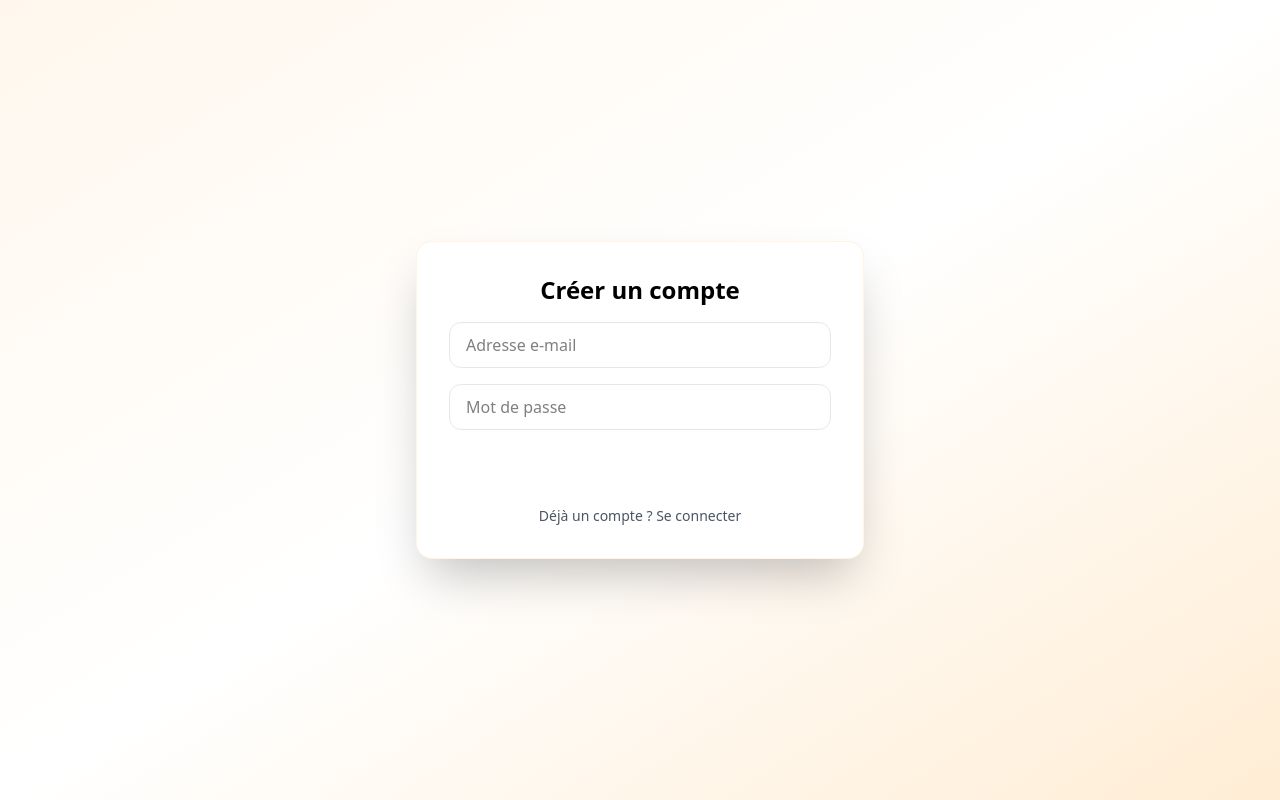
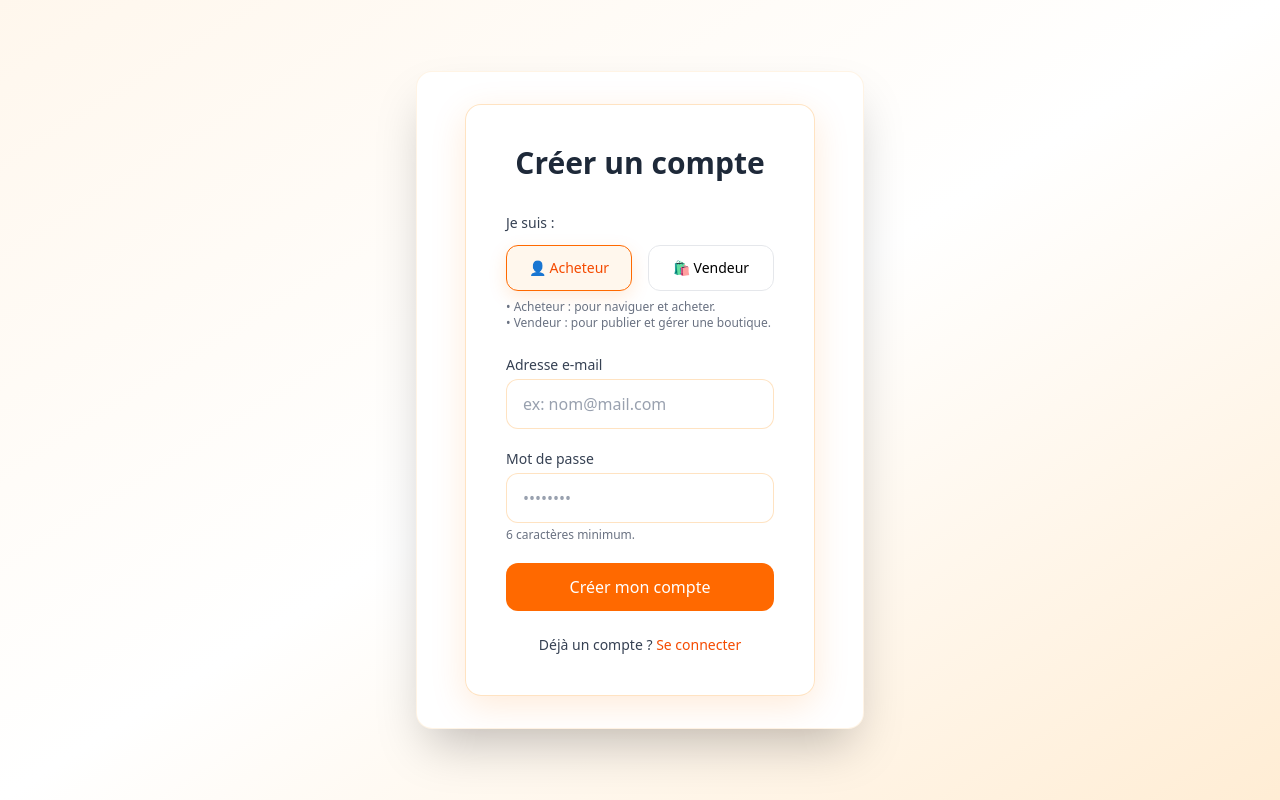
Before and after one commit to antaseck27/Market-mini, a React (Vite) app: page /register in a window 1280 px wide. Built offline with nearby package versions, Linux system fonts and the light colour scheme.

Commit message:
add modification /auth

```diff
--- a/src/pages/auth/Login.jsx
+++ b/src/pages/auth/Login.jsx
@@ -1,19 +1,131 @@
-import { Link } from "react-router-dom";
+// import { Link } from "react-router-dom";
 
-export default function Login(){
+// export default function Login(){
+//   return (
+//     <>
+//       <h1 className="text-2xl font-bold mb-4 text-center">Connexion</h1>
+//       <form className="grid gap-4">
+//         <input className="w-full rounded-xl border border-gray-200 px-4 py-2.5 outline-none focus:ring-2 focus:ring-brand-orange" placeholder="Adresse e-mail" />
+//         <input className="w-full rounded-xl border border-gray-200 px-4 py-2.5 outline-none focus:ring-2 focus:ring-brand-orange" placeholder="Mot de passe" type="password" />
+//         <button className="inline-flex items-center justify-center w-full rounded-xl bg-brand-orange text-white py-2.5 font-medium hover:opacity-90 transition">
+//           Se connecter
+//         </button>
+//       </form>
+//       <p className="text-sm text-gray-600 mt-4 text-center">
+//         Pas de compte ? <Link className="text-brand-orange font-medium" to="/register">Créer un compte</Link>
+//       </p>
+//     </>
+//   );
+// }
+
+
+import { useState } from "react";
+import { Link, useLocation, useNavigate } from "react-router-dom";
+// 🔐 Décommente quand Firebase sera installé et configuré
+// import { signInWithEmailAndPassword } from "firebase/auth";
+// import { auth } from "../../firebase";
+
+export default function Login() {
+  const [email, setEmail] = useState("");
+  const [pwd, setPwd] = useState("");
+  const [loading, setLoading] = useState(false);
+  const [err, setErr] = useState("");
+  const nav = useNavigate();
+  const loc = useLocation();
+  const from = loc.state?.from?.pathname || "/";
+
+  const onSubmit = async (e) => {
+    e.preventDefault();
+    setErr("");
+    setLoading(true);
+
+    try {
+      // 🔐 Version Firebase (quand prêt) :
+      // await signInWithEmailAndPassword(auth, email, pwd);
+
+      // 👉 Version sans backend (simulation)
+      await new Promise((r) => setTimeout(r, 600));
+
+      nav(from, { replace: true });
+    } catch (e) {
+      setErr("Identifiants invalides. Merci de réessayer.");
+    } finally {
+      setLoading(false);
+    }
+  };
+
   return (
-    <>
-      <h1 className="text-2xl font-bold mb-4 text-center">Connexion</h1>
-      <form className="grid gap-4">
-        <input className="w-full rounded-xl border border-gray-200 px-4 py-2.5 outline-none focus:ring-2 focus:ring-brand-orange" placeholder="Adresse e-mail" />
-        <input className="w-full rounded-xl border border-gray-200 px-4 py-2.5 outline-none focus:ring-2 focus:ring-brand-orange" placeholder="Mot de passe" type="password" />
-        <button className="inline-flex items-center justify-center w-full rounded-xl bg-brand-orange text-white py-2.5 font-medium hover:opacity-90 transition">
+    <div className="max-w-lg flex items-center justify-center  px-4">
+      <div className="w-full max-w-lg bg-white/95 backdrop-blur-sm rounded-2xl shadow-[0_10px_35px_rgba(255,122,0,0.15)] border border-orange-200/70 p-10">
+        <h1 className="text-3xl font-extrabold text-center mb-8 text-gray-800">
           Se connecter
-        </button>
-      </form>
-      <p className="text-sm text-gray-600 mt-4 text-center">
-        Pas de compte ? <Link className="text-brand-orange font-medium" to="/register">Créer un compte</Link>
-      </p>
-    </>
+        </h1>
+
+        <form onSubmit={onSubmit} className="grid gap-5">
+          <div>
+            <label className="block text-sm font-medium mb-1 text-gray-700">
+              Adresse e-mail
+            </label>
+            <input
+              className="w-full rounded-xl border border-orange-200/70 bg-white px-4 py-3 outline-none focus:ring-2 focus:ring-orange-500 placeholder:text-gray-400 text-gray-700"
+              type="email"
+              placeholder="ex: nom@mail.com"
+              value={email}
+              onChange={(e) => setEmail(e.target.value)}
+              required
+              autoComplete="email"
+            />
+          </div>
+
+          <div>
+            <div className="flex items-center justify-between mb-1">
+              <label className="block text-sm font-medium text-gray-700">
+                Mot de passe
+              </label>
+              <Link
+                to="/reset"
+                className="text-xs text-orange-600 hover:underline"
+              >
+                Mot de passe oublié ?
+              </Link>
+            </div>
+            <input
+              className="w-full rounded-xl border border-orange-200/70 bg-white px-4 py-3 outline-none focus:ring-2 focus:ring-orange-500 placeholder:text-gray-400 text-gray-700"
+              type="password"
+              placeholder="••••••••"
+              value={pwd}
+              onChange={(e) => setPwd(e.target.value)}
+              required
+              autoComplete="current-password"
+            />
+          </div>
+
+          {/* Message d’erreur */}
+          {err && (
+            <p className="text-sm text-red-600 bg-red-50 border border-red-200 rounded-lg px-3 py-2">
+              {err}
+            </p>
+          )}
+
+          <button
+            type="submit"
+            disabled={loading}
+            className="inline-flex items-center justify-center rounded-xl bg-orange-500 text-white px-6 py-3 font-medium hover:opacity-90 transition disabled:opacity-60 disabled:cursor-not-allowed"
+          >
+            {loading ? "Connexion..." : "Se connecter"}
+          </button>
+        </form>
+
+        <p className="text-sm text-center text-gray-700 mt-6">
+          Pas encore de compte ?{" "}
+          <Link
+            to="/register"
+            className="text-orange-600 font-medium hover:underline"
+          >
+            Créer un compte
+          </Link>
+        </p>
+      </div>
+    </div>
   );
 }
--- a/src/pages/auth/Register.jsx
+++ b/src/pages/auth/Register.jsx
@@ -1,19 +1,160 @@
-import { Link } from "react-router-dom";
+// import { Link } from "react-router-dom";
 
-export default function Register(){
+// export default function Register(){
+//   return (
+//     <>
+//       <h1 className="text-2xl font-bold mb-4 text-center">Créer un compte</h1>
+//       <form className="grid gap-4">
+//         <input className="w-full rounded-xl border border-gray-200 px-4 py-2.5 outline-none focus:ring-2 focus:ring-brand-orange" placeholder="Adresse e-mail" />
+//         <input className="w-full rounded-xl border border-gray-200 px-4 py-2.5 outline-none focus:ring-2 focus:ring-brand-orange" placeholder="Mot de passe" type="password" />
+//         <button className="inline-flex items-center justify-center w-full rounded-xl bg-brand-orange text-white py-2.5 font-medium hover:opacity-90 transition">
+//           S’inscrire
+//         </button>
+//       </form>
+//       <p className="text-sm text-gray-600 mt-4 text-center">
+//         Déjà un compte ? <Link className="text-brand-orange font-medium" to="/login">Se connecter</Link>
+//       </p>
+//     </>
+//   );
+// }
+import { useState } from "react";
+import { Link, useNavigate } from "react-router-dom";
+// import { createUserWithEmailAndPassword } from "firebase/auth";
+// import { doc, setDoc, serverTimestamp } from "firebase/firestore";
+// import { auth, db } from "../../firebase";
+
+export default function Register() {
+  const [email, setEmail] = useState("");
+  const [pwd, setPwd] = useState("");
+  const [role, setRole] = useState("buyer");
+  const [loading, setLoading] = useState(false);
+  const [err, setErr] = useState("");
+  const nav = useNavigate();
+
+  const onSubmit = async (e) => {
+    e.preventDefault();
+    setErr("");
+    setLoading(true);
+
+    try {
+      // const cred = await createUserWithEmailAndPassword(auth, email, pwd);
+      // await setDoc(doc(db, "users", cred.user.uid), {
+      //   email,
+      //   role,
+      //   createdAt: serverTimestamp(),
+      // });
+
+      await new Promise((r) => setTimeout(r, 600)); // simulation
+      nav("/");
+    } catch (e) {
+      setErr("Inscription impossible. Vérifie tes informations.");
+    } finally {
+      setLoading(false);
+    }
+  };
+
   return (
-    <>
-      <h1 className="text-2xl font-bold mb-4 text-center">Créer un compte</h1>
-      <form className="grid gap-4">
-        <input className="w-full rounded-xl border border-gray-200 px-4 py-2.5 outline-none focus:ring-2 focus:ring-brand-orange" placeholder="Adresse e-mail" />
-        <input className="w-full rounded-xl border border-gray-200 px-4 py-2.5 outline-none focus:ring-2 focus:ring-brand-orange" placeholder="Mot de passe" type="password" />
-        <button className="inline-flex items-center justify-center w-full rounded-xl bg-brand-orange text-white py-2.5 font-medium hover:opacity-90 transition">
-          S’inscrire
-        </button>
-      </form>
-      <p className="text-sm text-gray-600 mt-4 text-center">
-        Déjà un compte ? <Link className="text-brand-orange font-medium" to="/login">Se connecter</Link>
-      </p>
-    </>
+    // <div className="max-w-lg flex items-center justify-center  px-4">
+    //   <div className="w-full max-w-lg bg-white/95 backdrop-blur-sm rounded-2xl shadow-[0_15px_35px_rgba(255,122,0,0.15)] border border-orange-200/70 p-10">
+    //     <h1 className="text-3xl font-extrabold text-center mb-8 text-gray-800">
+    <div className="max-w-lg flex items-center justify-center  px-4">
+    <div className="w-full max-w-lg bg-white/95 backdrop-blur-sm rounded-2xl shadow-[0_10px_35px_rgba(255,122,0,0.15)] border border-orange-200/70 p-10">
+      <h1 className="text-3xl font-extrabold text-center mb-8 text-gray-800">
+          Créer un compte
+        </h1>
+
+        {/* Sélecteur de rôle */}
+        <div className="mb-6">
+          <div className="text-sm font-medium text-gray-700 mb-3">
+            Je suis :
+          </div>
+          <div className="grid grid-cols-2 gap-4">
+            <button
+              type="button"
+              onClick={() => setRole("buyer")}
+              className={`rounded-xl border px-5 py-3 text-sm font-medium transition-all duration-200
+                ${
+                  role === "buyer"
+                    ? "border-orange-500 bg-orange-50 text-orange-600 shadow-[0_6px_18px_rgba(255,122,0,0.15)]"
+                    : "border-gray-200 hover:border-orange-300 hover:bg-orange-50/40"
+                }`}
+            >
+              👤 Acheteur
+            </button>
+            <button
+              type="button"
+              onClick={() => setRole("seller")}
+              className={`rounded-xl border px-5 py-3 text-sm font-medium transition-all duration-200
+                ${
+                  role === "seller"
+                    ? "border-orange-500 bg-orange-50 text-orange-600 shadow-[0_6px_18px_rgba(255,122,0,0.15)]"
+                    : "border-gray-200 hover:border-orange-300 hover:bg-orange-50/40"
+                }`}
+            >
+              🛍️ Vendeur
+            </button>
+          </div>
+          <p className="mt-2 text-xs text-gray-500">
+            • Acheteur : pour naviguer et acheter. <br />• Vendeur : pour publier et gérer une boutique.
+          </p>
+        </div>
+
+        <form onSubmit={onSubmit} className="grid gap-5">
+          <div>
+            <label className="block text-sm font-medium mb-1 text-gray-700">
+              Adresse e-mail
+            </label>
+            <input
+              className="w-full rounded-xl border border-orange-200/70 bg-white px-4 py-3 outline-none focus:ring-2 focus:ring-orange-500 placeholder:text-gray-400 text-gray-700"
+              placeholder="ex: nom@mail.com"
+              type="email"
+              value={email}
+              onChange={(e) => setEmail(e.target.value)}
+              required
+            />
+          </div>
+
+          <div>
+            <label className="block text-sm font-medium mb-1 text-gray-700">
+              Mot de passe
+            </label>
+            <input
+              className="w-full rounded-xl border border-orange-200/70 bg-white px-4 py-3 outline-none focus:ring-2 focus:ring-orange-500 placeholder:text-gray-400 text-gray-700"
+              placeholder="••••••••"
+              type="password"
+              value={pwd}
+              onChange={(e) => setPwd(e.target.value)}
+              required
+              minLength={6}
+            />
+            <p className="mt-1 text-xs text-gray-500">6 caractères minimum.</p>
+          </div>
+
+          {err && (
+            <p className="text-sm text-red-600 bg-red-50 border border-red-200 rounded-lg px-3 py-2">
+              {err}
+            </p>
+          )}
+
+          <button
+            type="submit"
+            disabled={loading}
+            className="inline-flex items-center justify-center rounded-xl bg-orange-500 text-white px-6 py-3 font-medium hover:opacity-90 transition disabled:opacity-60 disabled:cursor-not-allowed"
+          >
+            {loading ? "Création en cours..." : "Créer mon compte"}
+          </button>
+        </form>
+
+        <p className="text-sm text-center text-gray-700 mt-6">
+          Déjà un compte ?{" "}
+          <Link
+            className="text-orange-600 font-medium hover:underline"
+            to="/login"
+          >
+            Se connecter
+          </Link>
+        </p>
+      </div>
+    </div>
   );
 }
```
